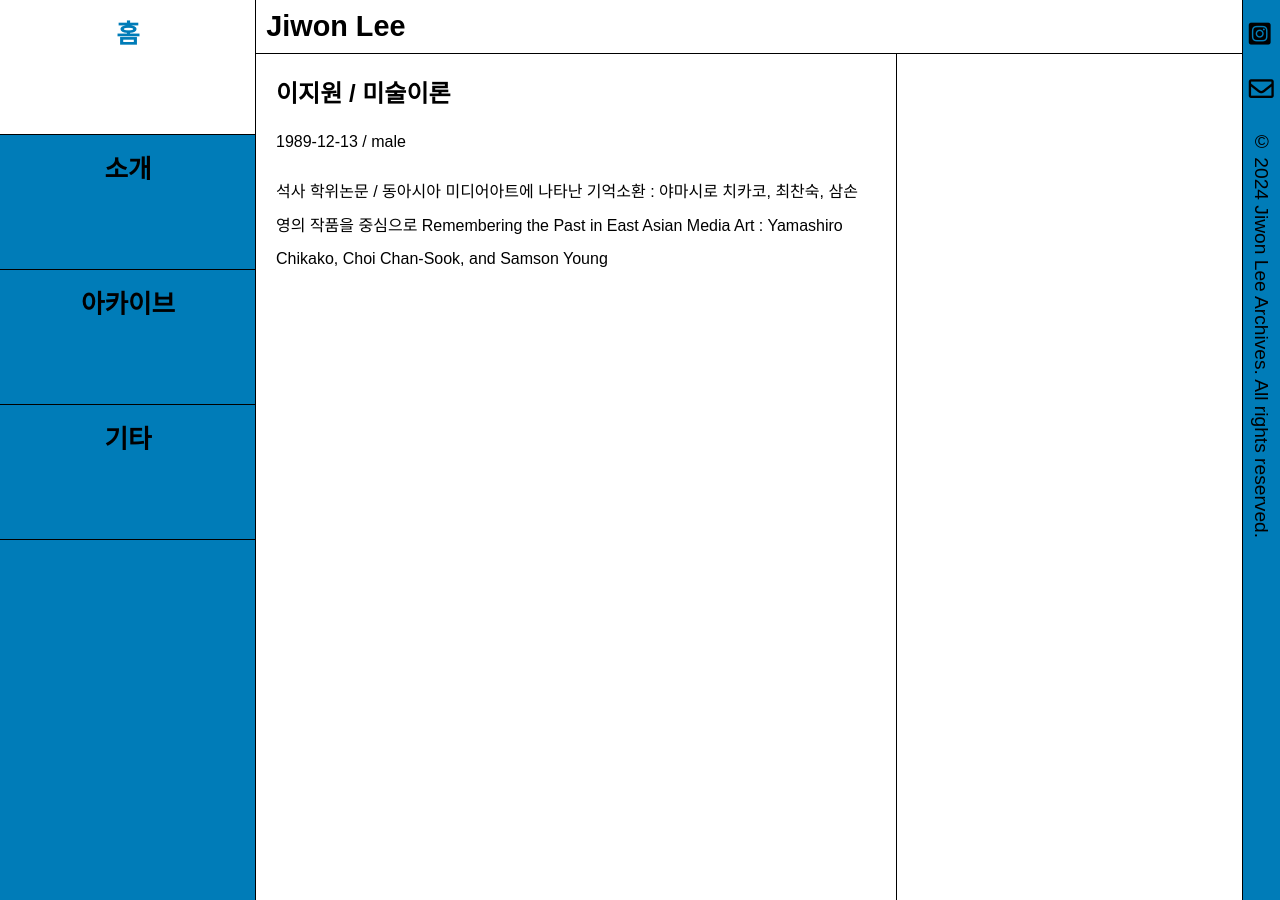
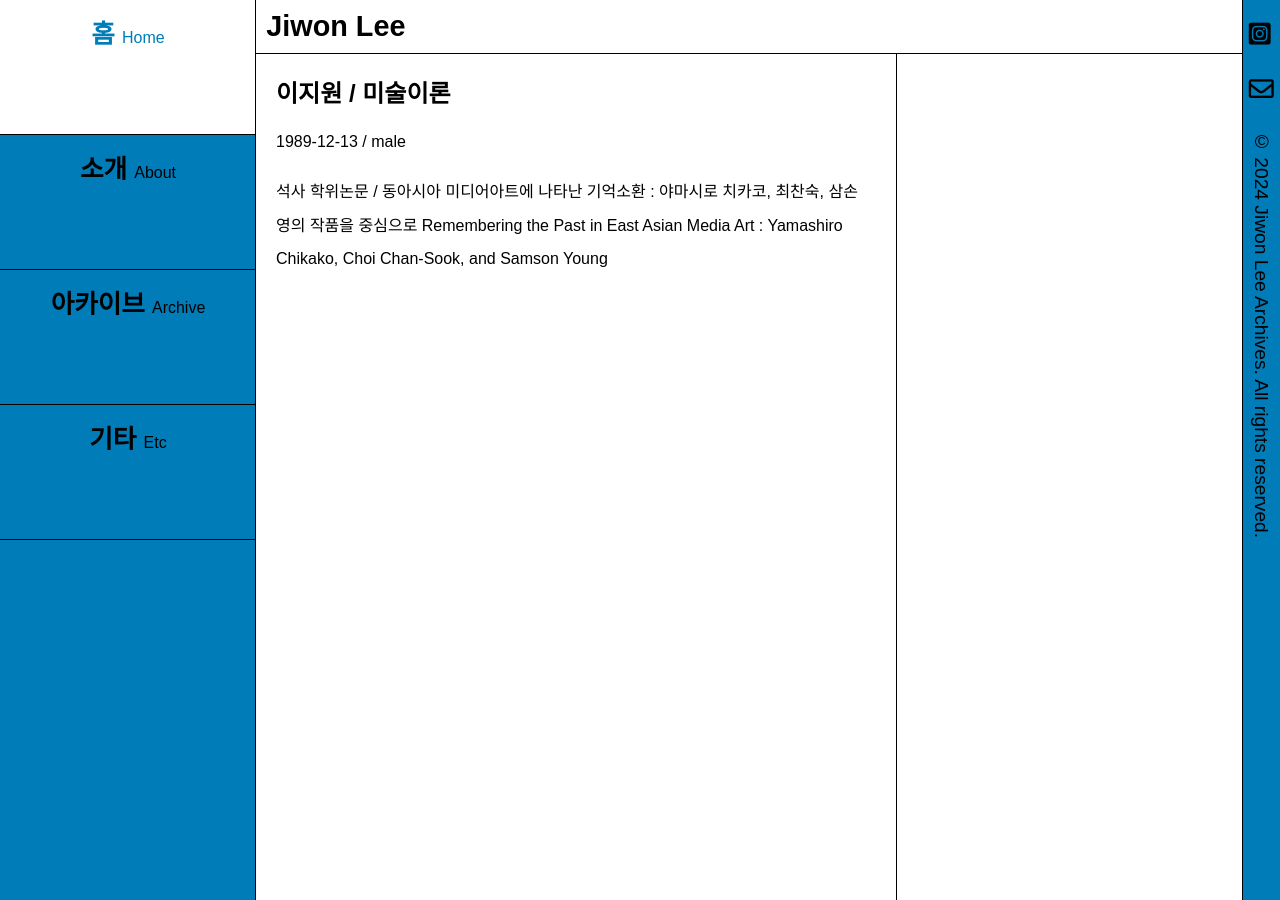
Before and after one commit to LfayeJ/archives, a Jekyll site: the page built from about.md, in a window 1280 px wide and 900 px high. Built offline with Jekyll 4.4.1, drawn with Linux system fonts in a browser that asks for light colours; some web fonts are replaced.

Commit message:
Update default.html

```diff
--- a/_layouts/default.html
+++ b/_layouts/default.html
@@ -10,10 +10,14 @@
     <div class="container">
         <aside class="side-menu">
             <div class="grid-container">
-                <a class="grid-item" href="{{ site.baseurl }}/">홈</a>
-                <a class="grid-item" href="{{ site.baseurl }}/about">소개</a>
-                <a class="grid-item" href="{{ site.baseurl }}/archive">아카이브</a>
-                <a class="grid-item" href="{{ site.baseurl }}/etc">기타</a>
+                <a class="grid-item" href="{{ site.baseurl }}/">홈
+                    <span class="grid-text">Home</span></a>
+                <a class="grid-item" href="{{ site.baseurl }}/about">소개
+                    <span class="grid-text">About</span></a>
+                <a class="grid-item" href="{{ site.baseurl }}/archive">아카이브
+                    <span class="grid-text">Archive</span></a>
+                <a class="grid-item" href="{{ site.baseurl }}/etc">기타
+                    <span class="grid-text">Etc</span></a>
             </div>
         </aside>
         <div class="main-content">
```
